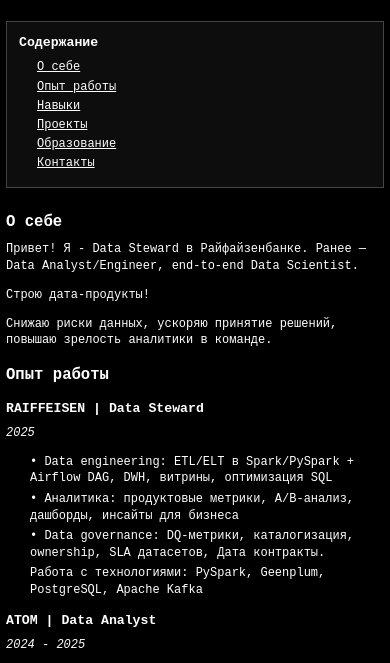
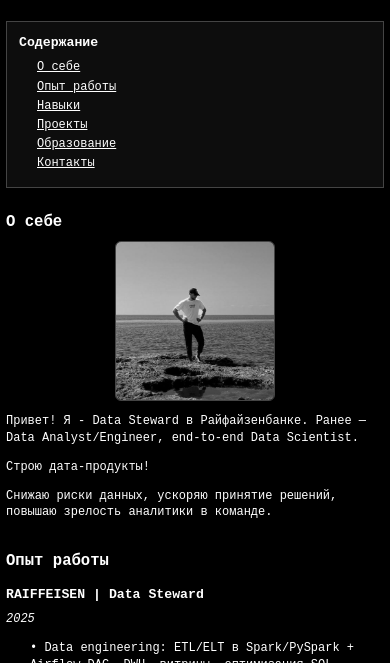
Before and after one commit to sviteribuben/sviteribuben.github.io, a plain HTML site: page index.html in a window 390 px wide. Shown: the part 104-767 px from the top of the page. Drawn offline with Linux system fonts and the light colour scheme.

Commit message:
new final corrections

```diff
--- a/index.html
+++ b/index.html
@@ -43,9 +43,14 @@
     </nav>
 
     <h2 id="about">О себе</h2>
-    <p>Привет! Я - Data Steward в Райфайзенбанке. Ранее — Data Analyst/Engineer, end-to-end Data Scientist.</p>
-    <p>Строю дата-продукты!</p>
-    <p>Cнижаю риски данных, ускоряю принятие решений, повышаю зрелость аналитики в команде.</p>
+    <div class="about">
+        <img class="about-photo" src="55034808.jpeg" alt="Фото Дмитрия Болдырева">
+        <div class="about-text">
+            <p>Привет! Я - Data Steward в Райфайзенбанке. Ранее — Data Analyst/Engineer, end-to-end Data Scientist.</p>
+            <p>Строю дата-продукты!</p>
+            <p>Cнижаю риски данных, ускоряю принятие решений, повышаю зрелость аналитики в команде.</p>
+        </div>
+    </div>
 
     <h2 id="experience">Опыт работы</h2>
 
@@ -174,17 +179,16 @@
         <div>
             <h4>Социальные сети</h4>
             <ul>
-                <li><a href="https://www.linkedin.com/in/dmitry-boldyrev/">LinkedIn</a></li>
-                <li><a href="https://career.habr.com/sviteribuben">Хабр Карьера</a></li>
-                <li><a href="https://leetcode.com/u/Dmitry_boldyrev/">LeetCode</a></li>
+                <li><a href="https://www.linkedin.com/in/dmitry-boldyrev/" target="_blank">LinkedIn</a></li>
+                <li><a href="https://career.habr.com/sviteribuben" target="_blank">Хабр Карьера</a></li>
+                <li><a href="https://leetcode.com/u/Dmitry_boldyrev/" target="_blank">LeetCode</a></li>
             </ul>
         </div>
         <div>
             <h4>Связаться</h4>
             <ul>
-                <li>Email: sviteribuben@gmail.com</li>
-                <li>GitHub: github.com/sviteribuben</li>
-                <li>Telegram: @sviteribuben</li>
+                <li>Email: <a href="mailto:sviteribuben@gmail.com">sviteribuben@gmail.com</a></li>
+                <li>Telegram: <a href="https://t.me/@Sviteribuben">@Sviteribuben</a></li>
             </ul>
         </div>
     </div>
--- a/style.css
+++ b/style.css
@@ -248,6 +248,40 @@ time {
   }
 }
 
+/* About section */
+.about {
+  display: flex;
+  gap: 1em;
+  align-items: flex-start;
+  margin: 0.5em 0 1.5em 0;
+}
+
+.about-photo {
+  width: 160px;
+  height: 160px;
+  object-fit: cover;
+  border: 1px solid var(--border-color);
+  border-radius: 6px;
+  filter: grayscale(100%);
+}
+
+.about-text {
+  flex: 1;
+}
+
+@media (max-width: 600px) {
+  .about {
+    flex-direction: column;
+    align-items: center;
+    text-align: center;
+  }
+
+  .about-text {
+    text-align: left;
+    width: 100%;
+  }
+}
+
 /* Print styles */
 @media print {
   body {
```
Also changed, not shown: 55034808.jpeg (added).
